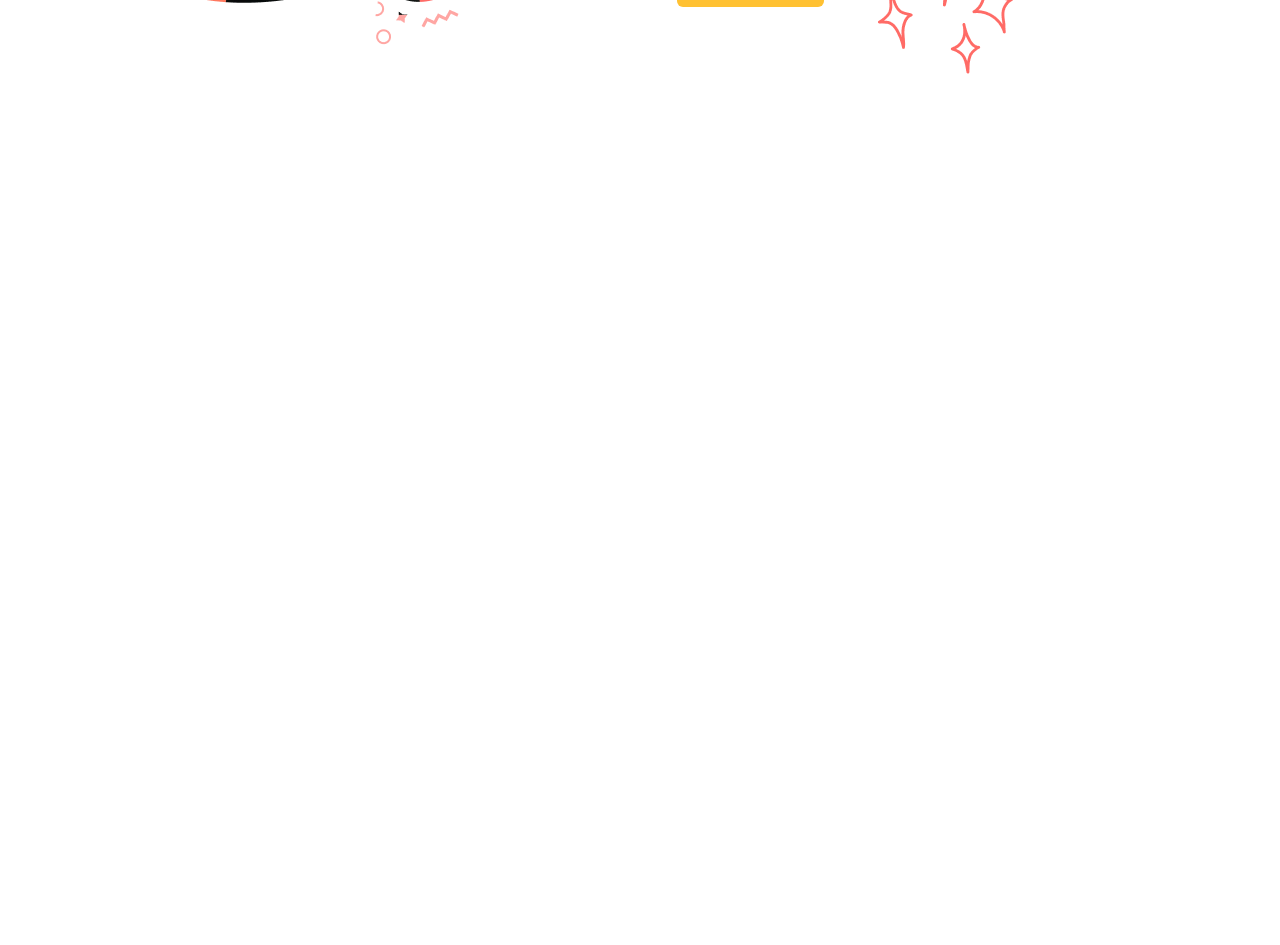
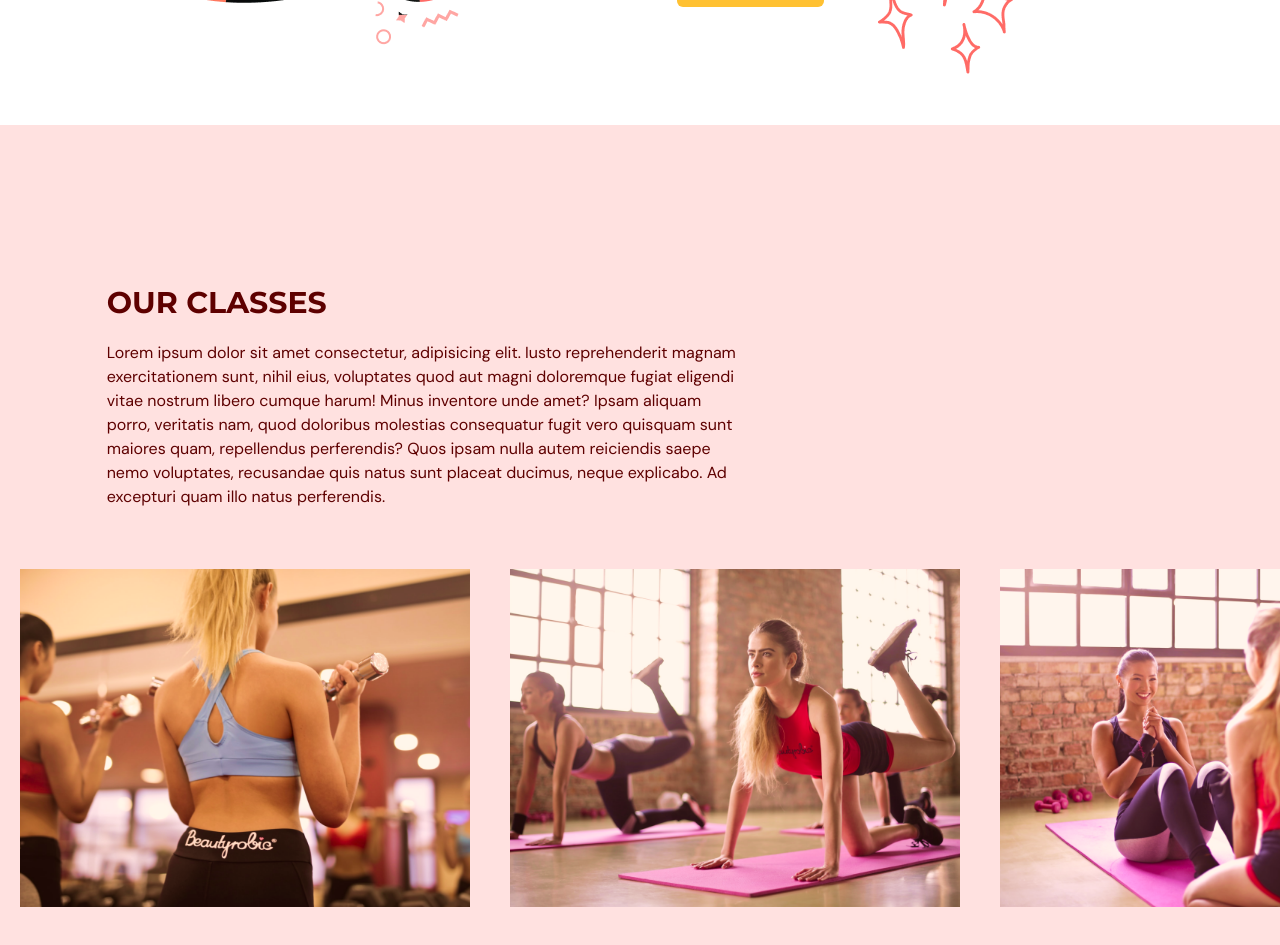
Before and after one commit to imleikys/ts-fitness, a React (Vite) app: page / in a window 1280 px wide. Shown: the part 2120-3065 px from the top of the page. Before the commit the page ends 2245 px from the top, so only its background shows below. Built offline with nearby package versions, Linux system fonts and the light colour scheme.

Commit message:
add(OurClasses): add new section with styles and adaptive

```diff
--- a/src/App.tsx
+++ b/src/App.tsx
@@ -1,4 +1,4 @@
-import {Navbar, Home, Benefits} from '@/screens/';
+import {Navbar, Home, Benefits, OurClasses} from '@/screens/';
 import {useState, useEffect} from 'react';
 import {SelectedPage} from '@/shared/types';
 
@@ -31,6 +31,7 @@
       />
       <Home setSelectedPage={setSelectedPage}/>
       <Benefits setSelectedPage={setSelectedPage}/>
+      <OurClasses setSelectedPage={setSelectedPage}/>
     </div>
   )
 }
--- a/src/screens/index.tsx
+++ b/src/screens/index.tsx
@@ -1,3 +1,4 @@
 export {default as Navbar} from '@/screens/navbar/navbar';
 export {default as Home} from '@/screens/home/home';
 export {default as Benefits} from '@/screens/benefits/benefits';
+export {default as OurClasses} from '@/screens/ourclasses/ourclasses';
--- /dev/null
+++ b/src/screens/ourclasses/class.tsx
@@ -0,0 +1,29 @@
+type Props = {
+  name: string,
+  description?: string,
+  image: string,
+}
+
+const Class = ({name, description, image}: Props) => {
+
+  const overlayStyles = `p-5 absolute z-30 flex
+  h-[380px] w-[450px] flex-col items-center justify-center
+  whitespace-normal bg-primary-500 text-center text-white
+  opacity-0 transition duration-500 hover:opacity-90`;
+
+  return (
+    <li className="relative mx-5 inline-block h-[380px] w-[450px]">
+      <div className={overlayStyles}>
+        <p className="text-2xl">
+          {name}
+        </p>
+        <p className="mt-5">
+          {description}
+        </p>
+      </div>
+      <img src={image} alt="FitnessClass: Image" />
+    </li>
+  )
+}
+
+export default Class
--- /dev/null
+++ b/src/screens/ourclasses/ourclasses.tsx
@@ -0,0 +1,94 @@
+import {SelectedPage} from "@/shared/types"
+import {motion} from "framer-motion"
+import {ClassType} from "@/shared/types"
+import Class from "./class"
+import TitleText from "@/shared/TitleText"
+import Image1 from "@/assets/image1.png"
+import Image2 from "@/assets/image2.png"
+import Image3 from "@/assets/image3.png"
+import Image4 from "@/assets/image4.png"
+import Image5 from "@/assets/image5.png"
+import Image6 from "@/assets/image6.png"
+
+const classes: Array<ClassType> = [
+  {
+    name: "Weight Training Classes",
+    description:
+      "Lorem ipsum dolor sit amet, consectetur adipiscing elit, sed do eiusmod tempor incididunt ut labore et dolore magna aliqua. Ut enim ad minim veniam, quis nostrud exercitation ullamco laboris nisi ut aliquip ex ea commodo consequat.",
+    image: Image1,
+  },
+  {
+    name: "Yoga Classes",
+    image: Image2,
+  },
+  {
+    name: "Ab Core Classes",
+    description:
+      "Lorem ipsum dolor sit amet, consectetur adipiscing elit, sed do eiusmod tempor incididunt ut labore et dolore magna aliqua. Ut enim ad minim veniam, quis nostrud exercitation ullamco laboris nisi ut aliquip ex ea commodo consequat.",
+    image: Image3,
+  },
+  {
+    name: "Adventure Classes",
+    description:
+      "Lorem ipsum dolor sit amet, consectetur adipiscing elit, sed do eiusmod tempor incididunt ut labore et dolore magna aliqua. Ut enim ad minim veniam, quis nostrud exercitation ullamco laboris nisi ut aliquip ex ea commodo consequat.",
+    image: Image4,
+  },
+  {
+    name: "Fitness Classes",
+    image: Image5,
+  },
+  {
+    name: "Training Classes",
+    description:
+      "Lorem ipsum dolor sit amet, consectetur adipiscing elit, sed do eiusmod tempor incididunt ut labore et dolore magna aliqua. Ut enim ad minim veniam, quis nostrud exercitation ullamco laboris nisi ut aliquip ex ea commodo consequat.",
+    image: Image6,
+  },
+];
+
+type Props = {
+  setSelectedPage: (value: SelectedPage.OurClasses) => void
+}
+
+const OurClasses = ({setSelectedPage}: Props) => {
+
+  return (
+    <section id="ourclasses" className="w-full bg-primary-100 py-40">
+      <motion.div
+        onViewportEnter={() => setSelectedPage(SelectedPage.OurClasses)}
+      >
+        <motion.div
+          className="mx-auto w-5/6"
+          initial="hidden"
+          whileInView="visible"
+          viewport={{once: true, amount: 0.5}}
+          transition={{duration: 0.5}}
+          variants={{
+            hidden: {opacity: 0, x: -50},
+            visible: {opacity: 1, x: 0}
+          }}
+        >
+            <div className="md:w-3/5">
+              <TitleText>OUR CLASSES</TitleText>
+              <p className="py-5">Lorem ipsum dolor sit amet consectetur, adipisicing elit. Iusto reprehenderit magnam exercitationem sunt, nihil eius, voluptates quod aut magni doloremque fugiat eligendi vitae nostrum libero cumque harum! Minus inventore unde amet? Ipsam aliquam porro, veritatis nam, quod doloribus molestias consequatur fugit vero quisquam sunt maiores quam, repellendus perferendis? Quos ipsam nulla autem reiciendis saepe nemo voluptates, recusandae quis natus sunt placeat ducimus, neque explicabo. Ad excepturi quam illo natus perferendis.</p>
+            </div>
+        </motion.div>
+        <div className="mt-10 h-[353px] w-full overflow-x-auto overflow-y-hidden">
+          <ul className="w-[2800px] whitespace-nowrap">
+            {
+              classes.map((item: ClassType, index) => (
+                <Class
+                  key={`${item.name}-${index}`}
+                  name={item.name}
+                  description={item.description}
+                  image={item.image}
+                />
+              ))
+            }
+          </ul>
+        </div>
+      </motion.div>
+    </section>
+  )
+}
+
+export default OurClasses
--- a/src/shared/types.ts
+++ b/src/shared/types.ts
@@ -10,3 +10,9 @@
   title: string,
   description: string,
 }
+
+export type ClassType = {
+  name: string,
+  description?: string,
+  image: string,
+}
```
